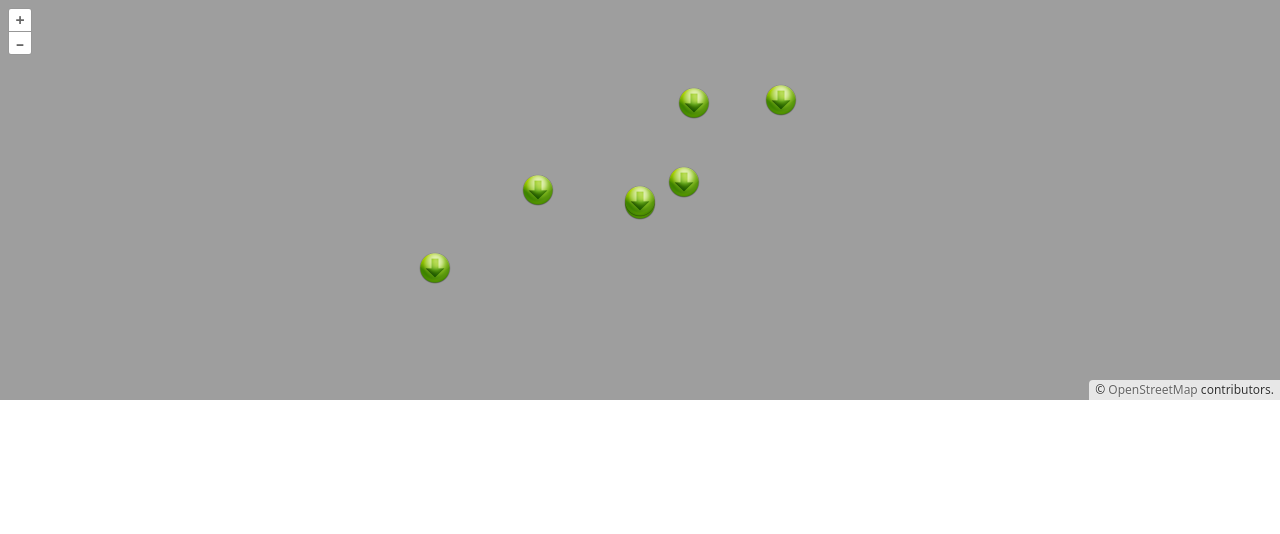
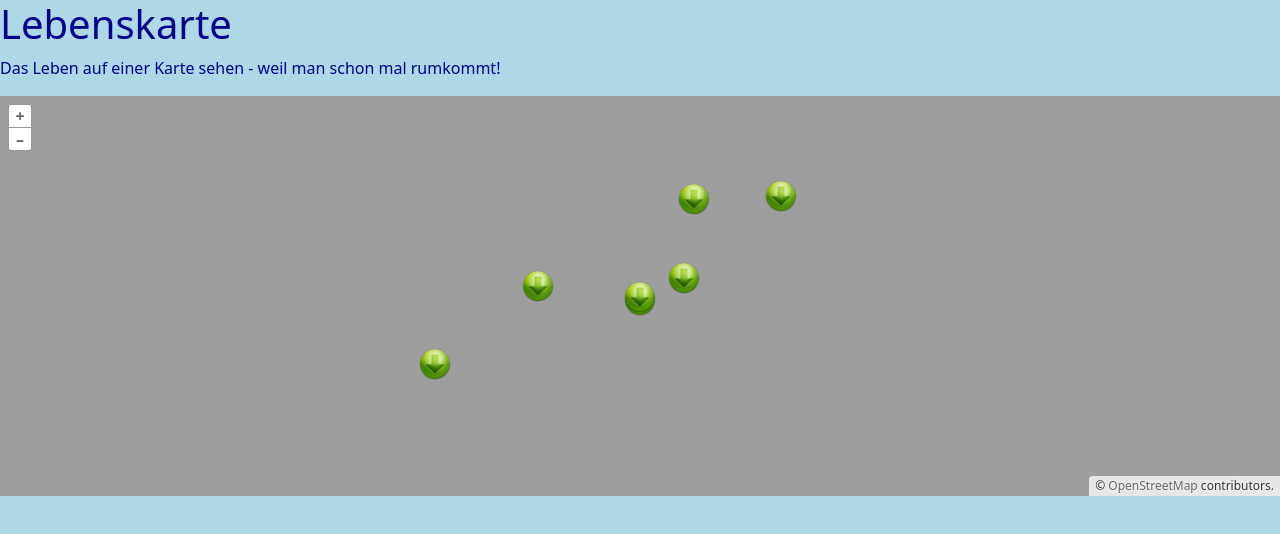
Before and after one commit to lmschw/geoinfoMap, a website built with Vite: page geoinfo-map/index.html in a window 1280 px wide. Built offline with nearby package versions, Linux system fonts and the light colour scheme; what proj4 would draw is missing.

Commit message:
update html with text & colours

```diff
--- a/geoinfo-map/index.html
+++ b/geoinfo-map/index.html
@@ -2,10 +2,14 @@
 <html lang="en">
   <head>
     <meta charset="UTF-8">
-    <title>Icon Symbolizer</title>
+    <title>Lebenskarte</title>
     <link rel="stylesheet" href="https://cdn.jsdelivr.net/npm/bootstrap@5.2.0/dist/css/bootstrap.min.css">
     <link rel="stylesheet" href="node_modules/ol/ol.css">
     <style>
+      body {
+        background-color: lightblue;
+        color: darkblue;
+      }
       .map {
         width: 100%;
         height: 400px;
@@ -13,6 +17,10 @@
     </style>
   </head>
   <body>
+
+    <h1>Lebenskarte</h1>
+    <p>Das Leben auf einer Karte sehen - weil man schon mal rumkommt!</p>
+
     <div id="map" class="map"><div id="popup"></div></div>
     <!-- Pointer events polyfill for old browsers, see https://caniuse.com/#feat=pointer -->
     <script src="https://cdn.jsdelivr.net/npm/elm-pep@1.0.6/dist/elm-pep.js"></script>
```
